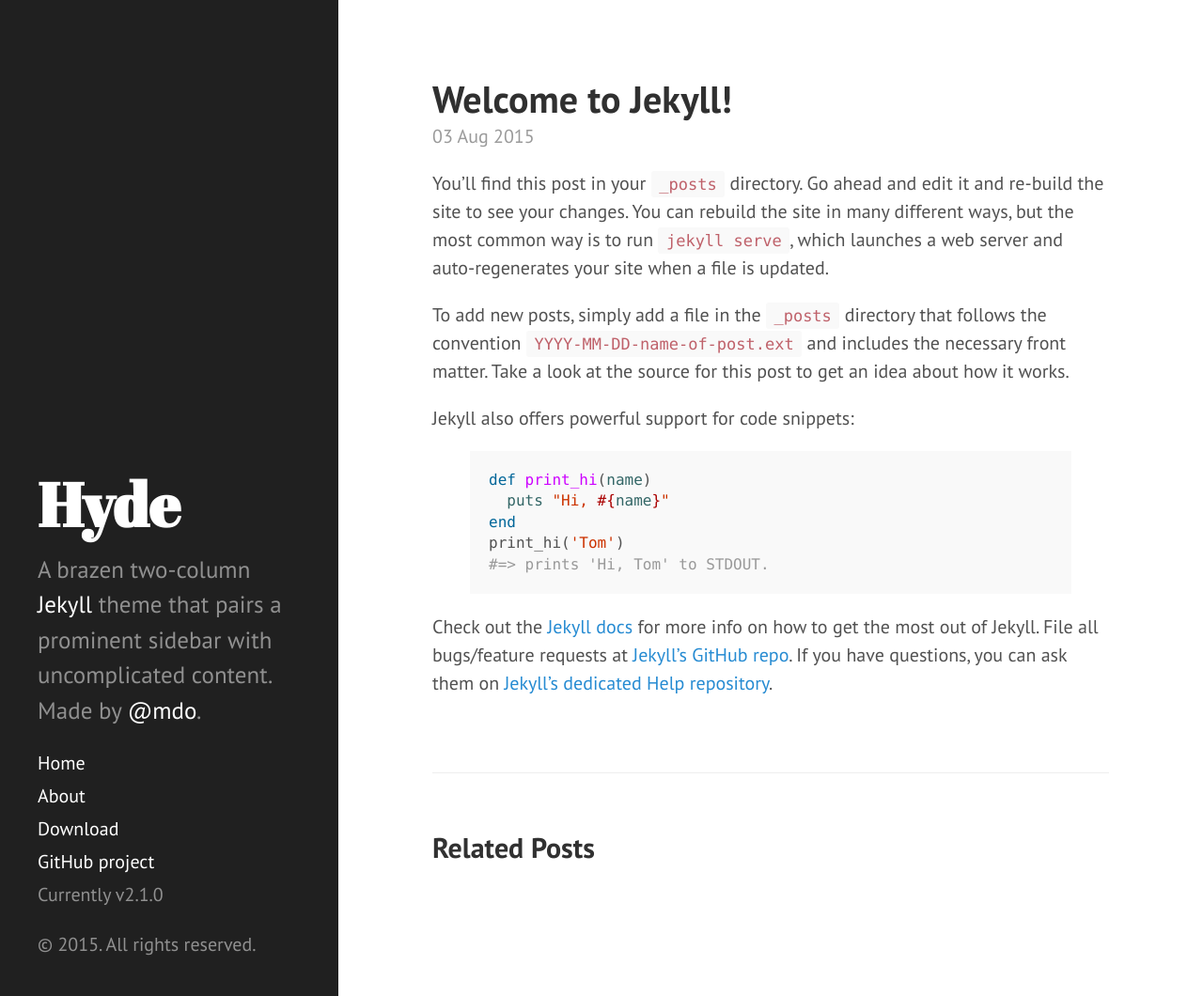
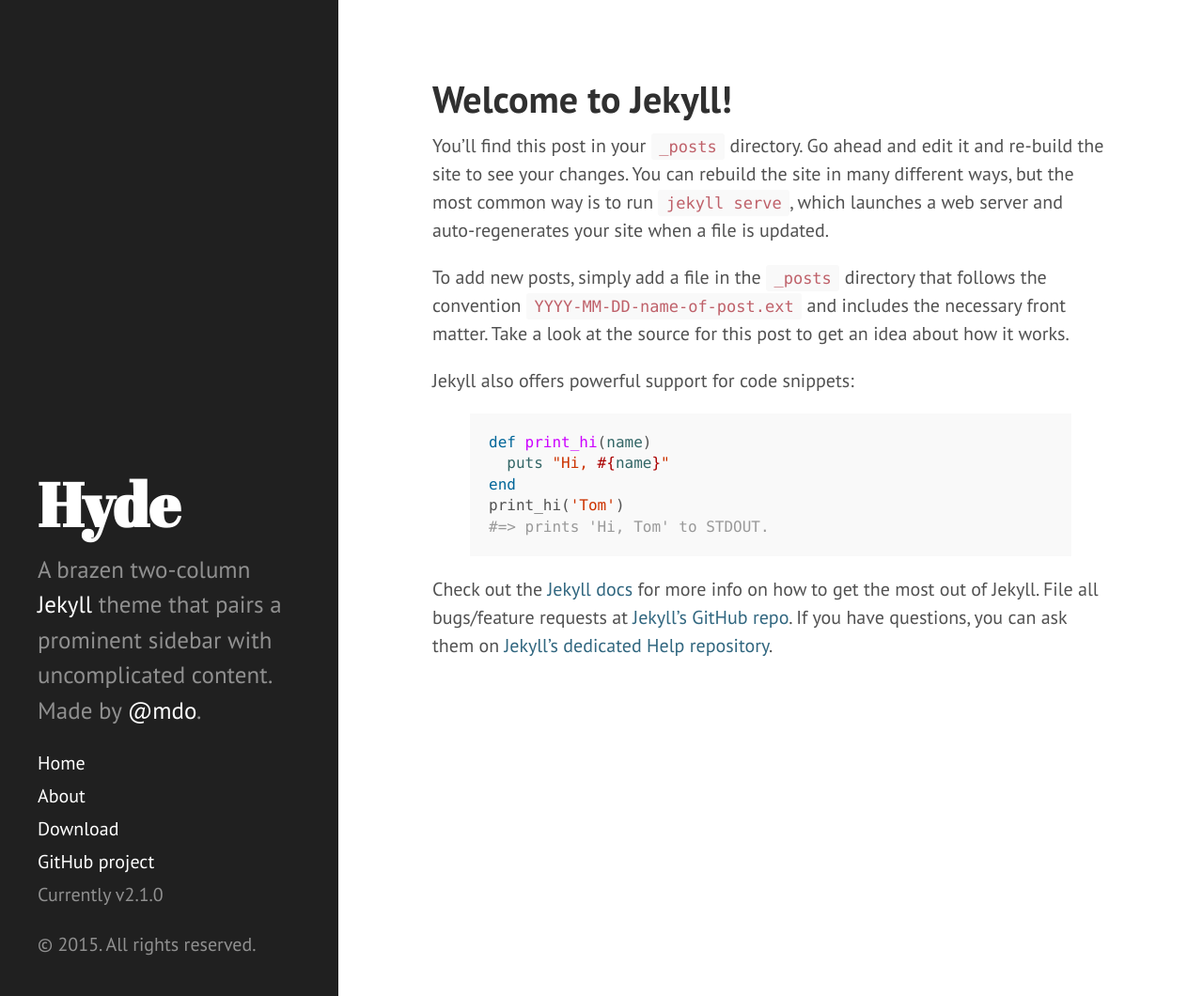
Before and after one commit to rfalford12/rfalford12.github.io, a Jekyll site: the page built from _posts/2015-08-03-welcome-to-jekyll.markdown, in a window 1280 px wide and 1060 px high. Shown: the whole window at 94% size. Built offline with Jekyll 4.4.1, drawn with Linux system fonts in a browser that asks for light colours; Markdown is read by kramdown in place of the engine named in the settings.

Commit message:
Working on changing theme colors

```diff
--- a/_layouts/default.html
+++ b/_layouts/default.html
@@ -3,7 +3,7 @@
 
   {% include head.html %}
 
-  <body>
+  <body class="theme-base-0g">
 
     {% include sidebar.html %}
 
--- a/_posts/2015-08-03-welcome-to-jekyll.markdown
+++ b/_posts/2015-08-03-welcome-to-jekyll.markdown
@@ -1,8 +1,6 @@
 ---
-layout: post
+layout: page
 title:  "Welcome to Jekyll!"
-date:   2015-08-03 15:22:32
-categories: jekyll update
 ---
 You’ll find this post in your `_posts` directory. Go ahead and edit it and re-build the site to see your changes. You can rebuild the site in many different ways, but the most common way is to run `jekyll serve`, which launches a web server and auto-regenerates your site when a file is updated.
 
--- a/public/css/hyde.css
+++ b/public/css/hyde.css
@@ -13,7 +13,6 @@
  * https://github.com/poole/hyde.
  */
 
-
 /*
  * Contents
  *
@@ -23,7 +22,6 @@
  * Reverse layout
  * Themes
  */
-
 
 /*
  * Global resets
@@ -248,3 +246,13 @@
 .theme-base-0f .related-posts li a:hover {
   color: #8f5536;
 }
+
+/* Custom for Rebecca Alford's Personal Website */
+/* Theme Color from: https://color.adobe.com/NICE-ONE-color-theme-6626469/?showPublished=true */;
+.theme-base-0g .sidebar {
+  background-color: #30667F;
+}
+.theme-base-0g .content a,
+.theme-base-0g .related-posts li a:hover {
+  color: #30667F;
+}
```
